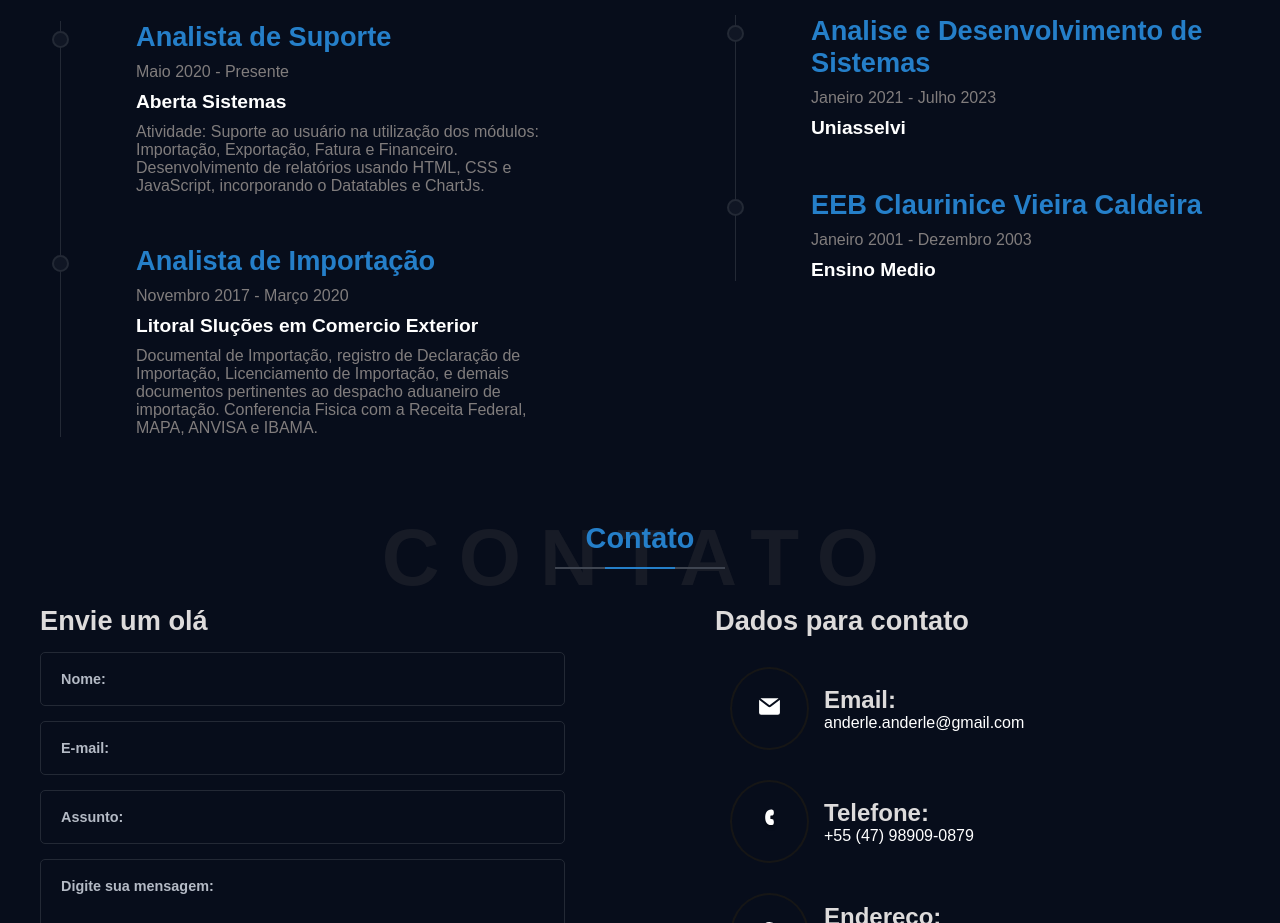
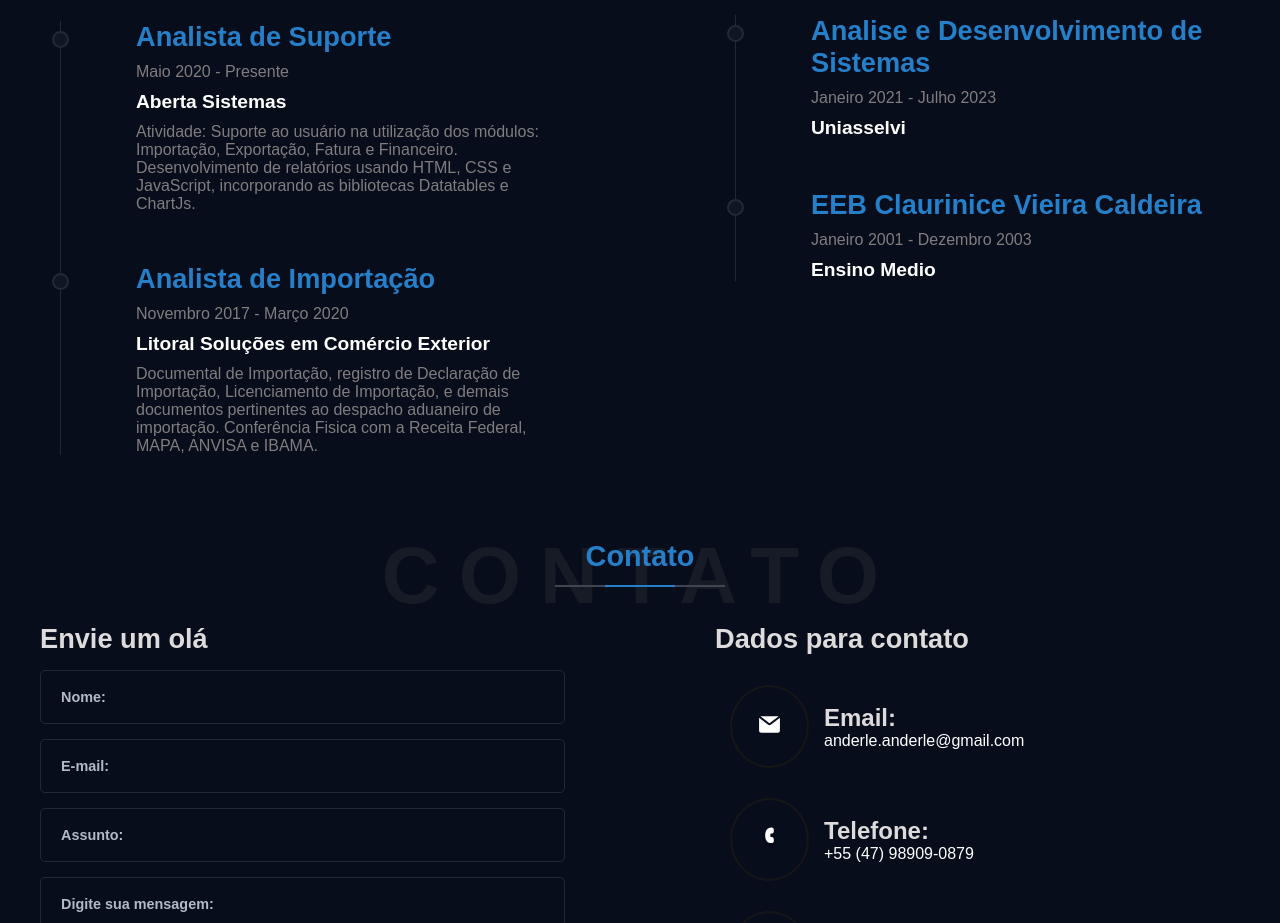
Before and after one commit to DiogoAnderle/stackx-essencial-modulo-css-DiogoAnderle-main, a plain HTML site: page index.html in a window 1280 px wide. Shown: the part 2020-2943 px from the top of the page. Drawn offline with Linux system fonts and the light colour scheme.

Commit message:
Correção de acentuação e escrita.

```diff
--- a/index.html
+++ b/index.html
@@ -342,7 +342,8 @@
                      <h4>Aberta Sistemas</h4>
                      <p>Atividade: Suporte ao usuário na utilização dos módulos: Importação, Exportação, Fatura e
                         Financeiro.
-                        Desenvolvimento de relatórios usando HTML, CSS e JavaScript, incorporando o Datatables e
+                        Desenvolvimento de relatórios usando HTML, CSS e JavaScript, incorporando as bibliotecas
+                        Datatables e
                         ChartJs.</p>
 
                   </div>
@@ -351,11 +352,11 @@
                   <div class="resume-timeline">
                      <h3>Analista de Importação</h3>
                      <p>Novembro 2017 - Março 2020</p>
-                     <h4>Litoral Sluções em Comercio Exterior</h4>
+                     <h4>Litoral Soluções em Comércio Exterior</h4>
                      <p>Documental de Importação, registro de Declaração de Importação,
                         Licenciamento de Importação, e demais documentos pertinentes ao despacho
                         aduaneiro de importação.
-                        Conferencia Fisica com a Receita Federal, MAPA, ANVISA e IBAMA.
+                        Conferência Fisica com a Receita Federal, MAPA, ANVISA e IBAMA.
                      </p>
                   </div>
                </div>
```
